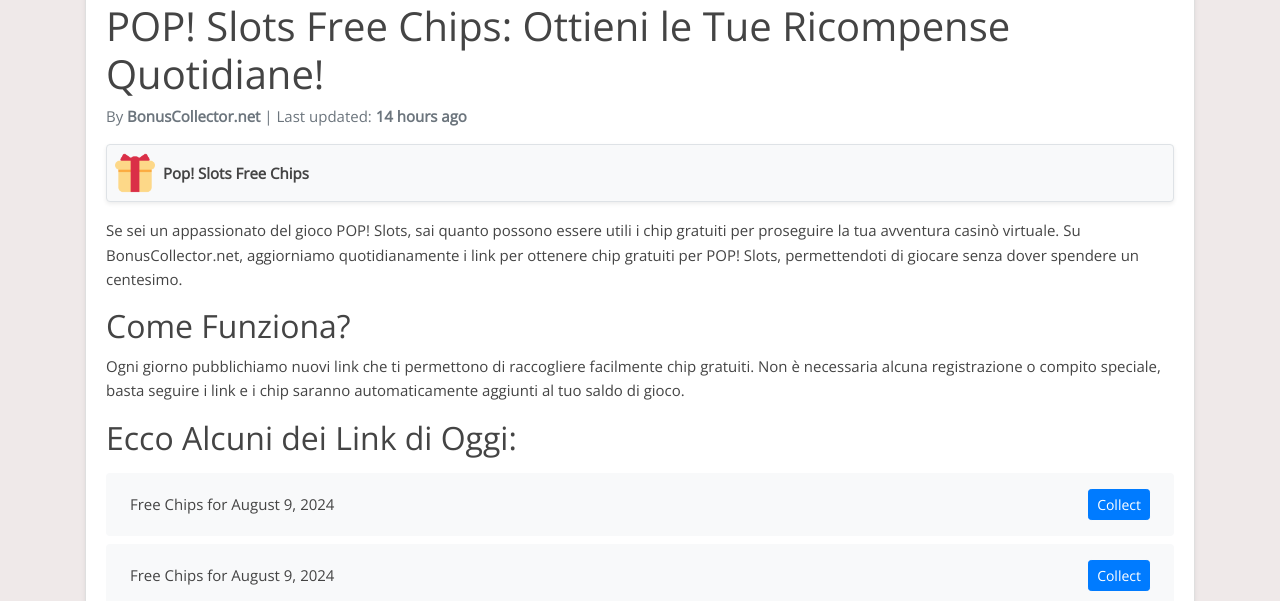
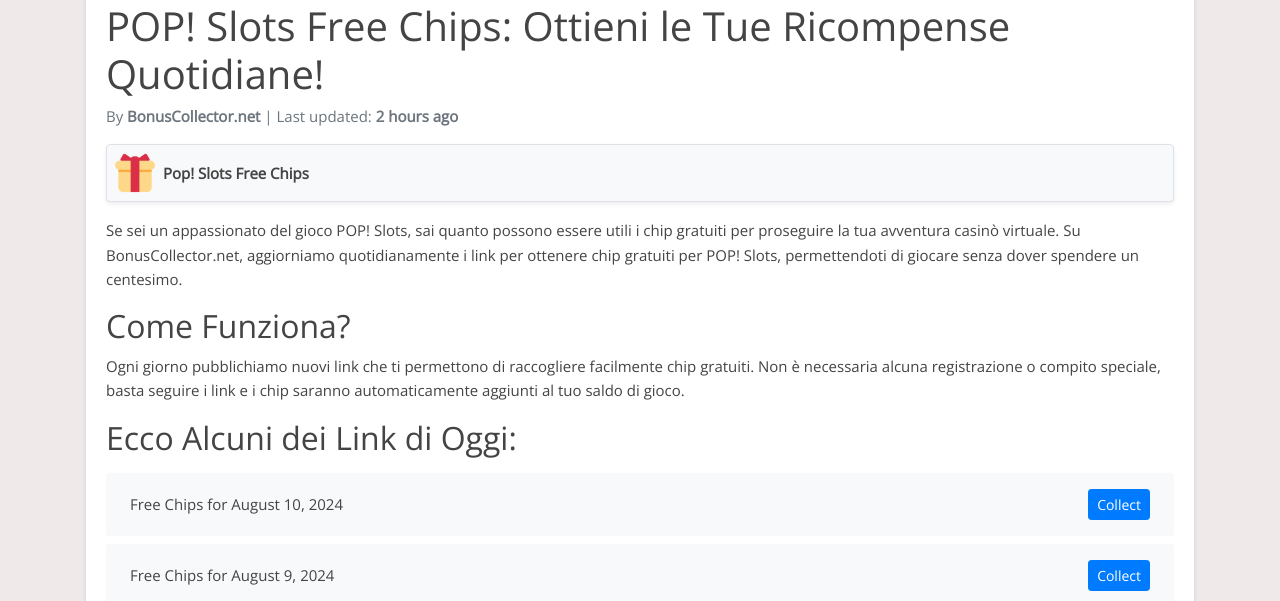
Before and after one commit to Prollad99/bs-net, a Jekyll site: the page built from it/_posts/2024-07-21-pop-slots.md, in a window 1280 px wide and 900 px high. Shown: the part 142-743 px from the top of the window. Built offline with Jekyll 4.4.1, drawn with Linux system fonts in a browser that asks for light colours; nearby versions of some CDN libraries; comment, search, counter and statistics services are not loaded; some of the changed text lies outside the part shown.

Commit message:
Update pop-slots reward links and last modified date

```diff
--- a/_data/include_files.yml
+++ b/_data/include_files.yml
@@ -44,7 +44,7 @@
   last_modified: 2024-08-09 14:07:12
 
 pop-slots.html:
-  last_modified: 2024-08-09 16:07:59
+  last_modified: 2024-08-10 04:38:13
 
 bingo-blitz.html:
   last_modified: 2024-08-09 17:31:55
--- a/_includes/pop-slots.html
+++ b/_includes/pop-slots.html
@@ -1,4 +1,8 @@
 <ul class="list-group mt-3 mb-4">
+  <li class="list-group-item d-flex justify-content-between align-items-center">
+    <span>Free Chips for August 10, 2024</span>
+    <a href="https://popslots.casino/4dD7YZ0" class="btn btn-primary btn-sm">Collect</a>
+  </li>
   <li class="list-group-item d-flex justify-content-between align-items-center">
     <span>Free Chips for August 9, 2024</span>
     <a href="https://popslots.casino/4cmiXVV" class="btn btn-primary btn-sm">Collect</a>
@@ -395,8 +399,4 @@
     <span>Free Chips for Invalid Date</span>
     <a href="https://popslots.casino/4cEZctG" class="btn btn-primary btn-sm">Collect</a>
   </li>
-  <li class="list-group-item d-flex justify-content-between align-items-center">
-    <span>Free Chips for Invalid Date</span>
-    <a href="https://landingpages.popslotscasino.com/2.729.103451/site/pages/landingpop/index.html?coupon=RPOP_1M_20240716_IG_aauu_CM" class="btn btn-primary btn-sm">Collect</a>
-  </li>
 </ul>
```
Also changed, not shown: links-json/pop-slots.json (+4 -3 lines).
